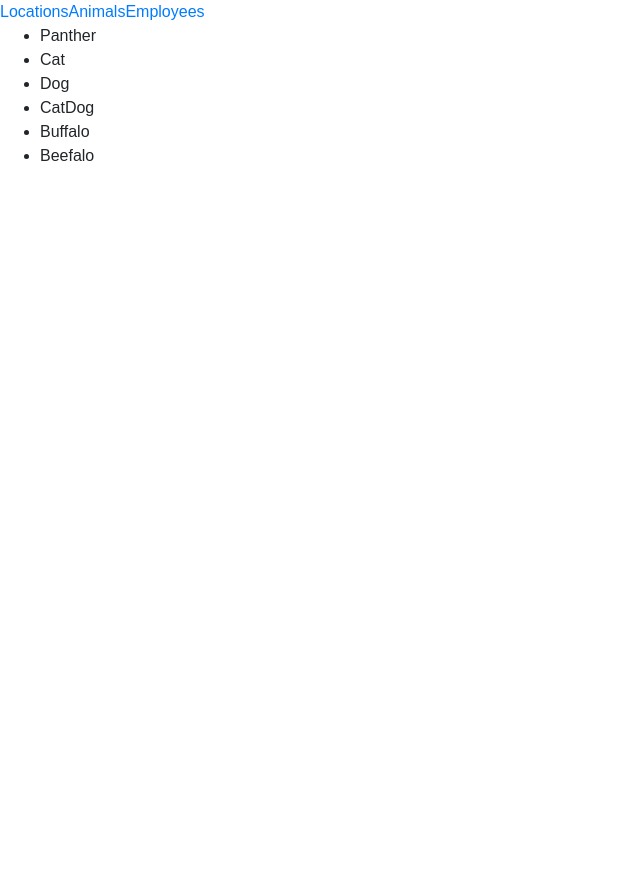
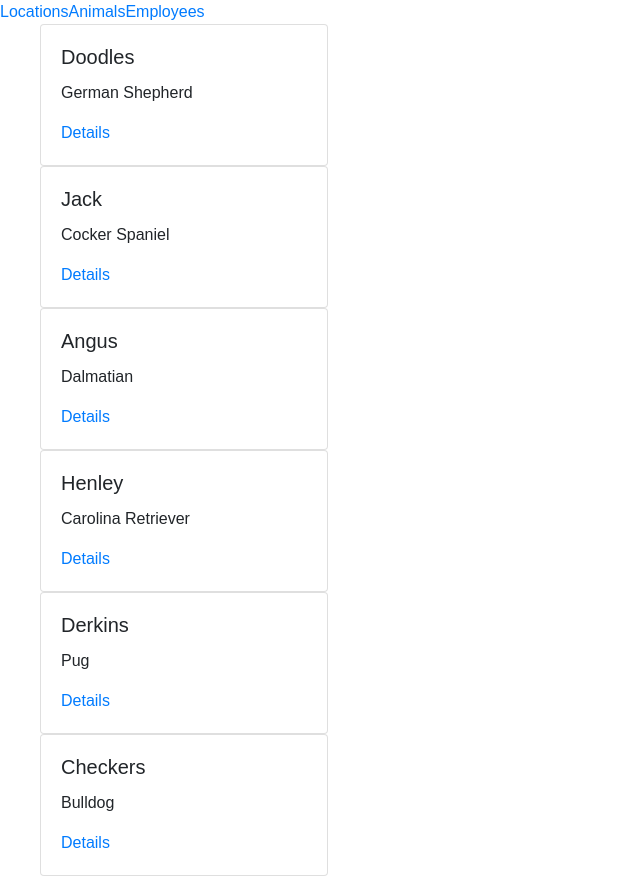
Before and after one commit to sdana/react-kennel-practice, a React (Create React App) app: page /animals in a window 1280 px wide. Shown: the whole page, without its empty margins (0-640 px from the left). Before the commit the page ends 800 px from the top, so only its background shows below. Built offline with nearby package versions, Linux system fonts and the light colour scheme.

Commit message:
refactored with much trouble to use dynamic routing.

```diff
--- a/src/Animal.js
+++ b/src/Animal.js
@@ -1,7 +1,23 @@
-import React from "react"
+import React from 'react'
+import { Link } from "react-router-dom"
 
- const Animal = props => {
-  return <li>{props.animal.name}</li>
+
+export default props => {
+  return (
+    <div className="card" style={{ width: `18rem` }}>
+      <div className="card-body">
+        <h5 className="card-title">
+          {props.animal.name}
+        </h5>
+        <p className="card-text">{props.animal.breed}</p>
+        <Link className="card-link"
+          to={{
+            pathname: `/animals/${props.animal.id}`,
+            state: { animal: props.animal }
+          }}>
+          Details
+                </Link>
+      </div>
+    </div>
+  )
 }
-
-export default Animal
--- a/src/AnimalList.js
+++ b/src/AnimalList.js
@@ -4,29 +4,13 @@ import Animal from "./Animal"
 export default class AnimalList extends Component {
   state = {
     animals: [
-      { id: 1, name: "Panther" },
-      { id: 2, name: "Cat" },
-      { id: 3, name: "Dog" },
-      { id: 4, name: "CatDog" },
-      { id: 5, name: "Buffalo" },
-      { id: 6, name: "Beefalo" }
+      { id: 1, name: "Doodles", breed: "German Shepherd" },
+      { id: 2, name: "Jack", breed: "Cocker Spaniel" },
+      { id: 3, name: "Angus", breed: "Dalmatian" },
+      { id: 4, name: "Henley", breed: "Carolina Retriever" },
+      { id: 5, name: "Derkins", breed: "Pug" },
+      { id: 6, name: "Checkers", breed: "Bulldog" }
     ]
-    //   owners: [
-    //     { id: 1, name: "Ryan Tanay" },
-    //     { id: 2, name: "Emma Beaton" },
-    //     { id: 3, name: "Dani Adkins" },
-    //     { id: 4, name: "Adam Oswalt" },
-    //     { id: 5, name: "Fletcher Bangs" },
-    //     { id: 6, name: "Angela Lee" }
-    //   ],
-    //     ownersAndAnimals: [
-    //       { id: 1, animalId: 3, ownerId: 4 },
-    //       { id: 2, animalId: 1, ownerId: 2 },
-    //       { id: 3, animalId: 5, ownerId: 6 },
-    //       { id: 4, animalId: 2, ownerId: 3 },
-    //       { id: 5, animalId: 6, ownerId: 1 },
-    //       { id: 6, animalId: 4, ownerId: 5 }
-    //     ]
   }
   render() {
     return (
--- a/src/ApplicationViews.js
+++ b/src/ApplicationViews.js
@@ -1,16 +1,22 @@
 import { Route } from "react-router-dom"
 import React, { Component } from "react"
 import AnimalList from "./AnimalList"
+import Animal from "./Animal"
 import LocationList from "./LocationList"
+import Location from "./Location"
 import EmployeeList from "./EmployeeList"
+import Employee from "./Employee"
 
 export default class ApplicationViews extends Component {
   render() {
     return (
       <React.Fragment>
         <Route exact path="/" component={LocationList} />
-        <Route path="/animals" component={AnimalList} />
-        <Route path="/employees" component={EmployeeList} />
+        <Route path="/locations/:locationId" render={(props)=>{return <Location locations={props.location.state.locations} />}} />
+        <Route exact path="/animals" component={AnimalList} />
+        <Route path="/animals/:animalId" render={(props) => {return <Animal animal={props.location.state.animal} />}} />
+        <Route exact path="/employees" component={EmployeeList} />
+        <Route path="/employees/:employeeId" render={(props) => {return <Employee employee={props.location.state.employee} />}} />
       </React.Fragment>
     )
   }
--- a/src/Employee.js
+++ b/src/Employee.js
@@ -1,5 +1,23 @@
 import React from 'react'
+import {Link} from "react-router-dom"
 
 export default props => {
-    return <h3>{props.employee.name}</h3>
+    // return <h3>{props.employee.name}</h3>
+
+    return (
+        <div className="card" style={{ width: `18rem` }}>
+            <div className="card-body">
+                <h5 className="card-title">
+                    {props.employee.name}
+                </h5>
+                <Link className="card-link"
+                    to={{
+                        pathname: `/employees/${props.employee.id}`,
+                        state: { employee: props.employee }
+                    }}>
+                    Details
+                </Link>
+            </div>
+        </div>
+    )
 }
--- a/src/Location.js
+++ b/src/Location.js
@@ -1,11 +1,29 @@
 import React from 'react'
+import {Link} from "react-router-dom"
 
 export default props => {
+    // return (
+    //     <div>
+    //         <h3>{props.location.name}</h3>
+    //         <h4>{props.location.area}</h4>
+    //         <h5>{props.location.addr}</h5>
+    //     </div>
+    // )
+
     return (
-        <div>
-            <h3>{props.location.name}</h3>
-            <h4>{props.location.area}</h4>
-            <h5>{props.location.addr}</h5>
+        <div className="card" style={{ width: `18rem` }}>
+            <div className="card-body">
+                <h5 className="card-title">{props.locations.name}</h5>
+                <p className="card-text">{props.locations.area}</p>
+                <p className="card-text">{props.locations.addr}</p>
+                <Link className="card-link"
+                    to={{
+                        pathname: `/locations/${props.locations.id}`,
+                        state: { locations: props.locations }
+                    }}>
+                    Details
+                </Link>
+            </div>
         </div>
     )
 }
--- a/src/LocationList.js
+++ b/src/LocationList.js
@@ -28,7 +28,7 @@ export default class LocationList extends Component {
     return (
       <React.Fragment>
         {this.state.locations.map((location, i) =>
-            <Location key={location.id} location={location} />
+            <Location key={location.id} locations={location} />
         )}
       </React.Fragment>
     );
```
